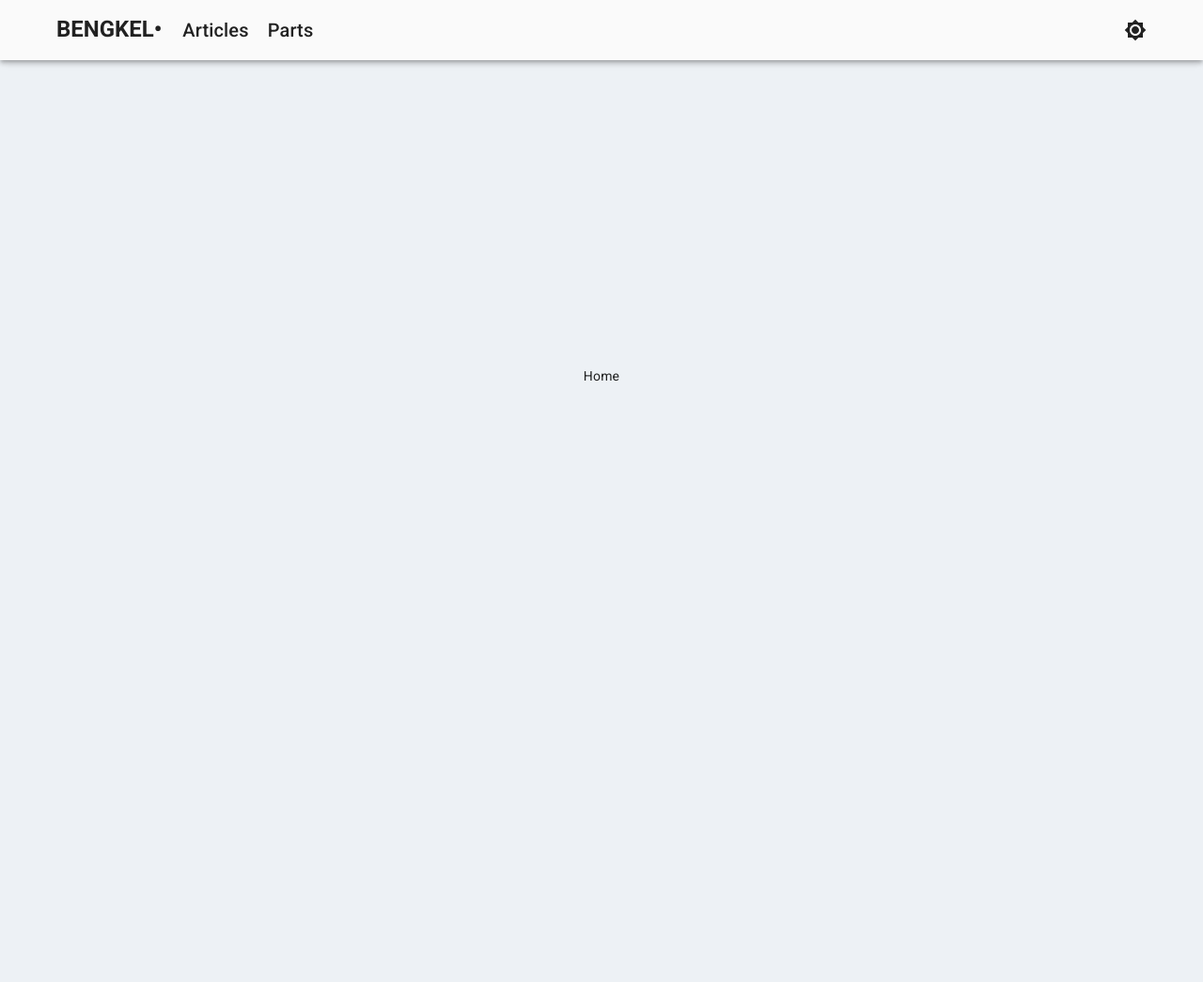
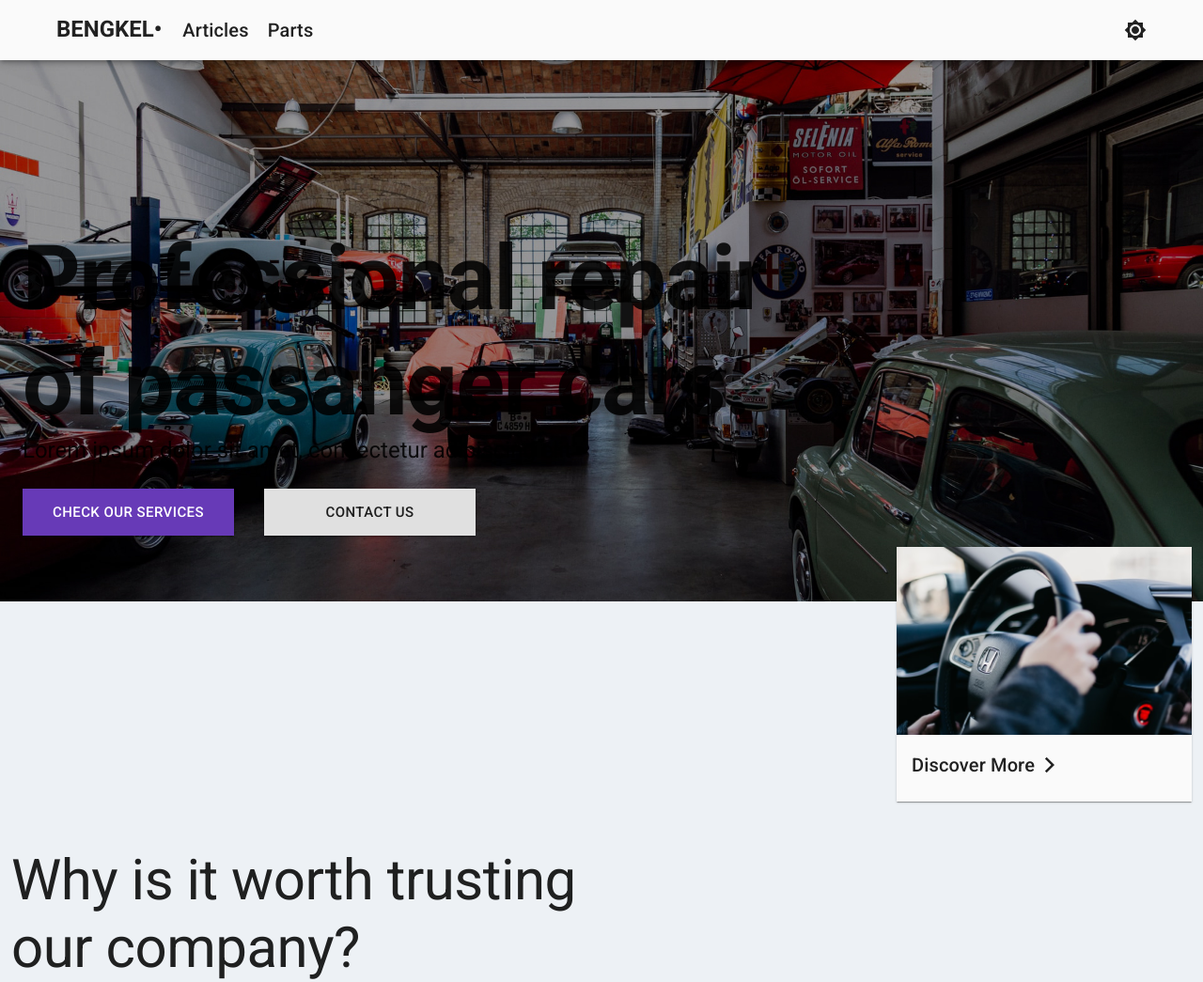
Before and after one commit to Jauzy/ifmas-web, a Gatsby site: page / in a window 1280 px wide. Shown: the whole page at 94% size. Before the commit the page ends 800 px from the top, so only its background shows below. Built offline with nearby package versions, Linux system fonts and the light colour scheme; Gatsby itself is replaced by a stand-in of ours.

Commit message:
Home v1 - Grid Lover
added image and some buttons and stuff

```diff
--- a/src/pages/index.js
+++ b/src/pages/index.js
@@ -1,17 +1,97 @@
 import React from "react"
 import Container from '@material-ui/core/Container'
+import Grid from '@material-ui/core/Grid'
+import Typography from '@material-ui/core/Typography'
+import Paper from '@material-ui/core/Paper'
+import Button from '@material-ui/core/Button'
+import Card from '@material-ui/core/Card'
+import CardActionArea from '@material-ui/core/CardActionArea'
+import CardActions from '@material-ui/core/CardActions'
+import CardMedia from '@material-ui/core/CardMedia'
+import CardContent from '@material-ui/core/CardContent'
+import Box from '@material-ui/core/Box'
+import ArrowForwardIosIcon from '@material-ui/icons/ArrowForwardIos';
+
+import purple from '@material-ui/core/colors/purple';
+import deepPurple from '@material-ui/core/colors/deepPurple';
+
+import ImageBG from "../images/main.jpg"
 
 import Layout from "../Components/Layout"
 import SEO from "../Components/Seo"
 
+const accent = deepPurple['500']; // #e040fb
+
+const mainButtonStyle = {
+  maxWidth: '250px',
+  minWidth: '225px',
+  minHeight: '50px',
+  borderRadius: '0'
+}
+
+
+
 const IndexPage = ({ data }) => {
   return (
-    <Layout>
-      <SEO title="Home" />
-      <Container style={{ display: 'flex', justifyContent: 'center', alignItems: 'center', minHeight: '100vh' }}>
-        Home
-      </Container>
-    </Layout>
+    <div style={{ height: '80vh', backgroundImage: `url(${ImageBG})`, backgroundSize: 'cover', backgroundRepeat: 'no-repeat' }}>
+      <Layout>
+        <SEO title="Home" />
+        <Container style={{ display: 'flex', justifyContent: 'center', alignItems: 'center', minHeight: '100vh', paddingTop: '30vh' }}>
+          <Grid container spacing={3}>
+            <Grid item container xs={12}>
+              <Grid item xs={12}>
+                <Typography variant="h1" component="h2" style={{ fontWeight: 'bold' }}>
+                  Professional repair <br />
+                  of passanger cars.
+                </Typography>
+                <Typography variant="h5" gutterBottom >
+                  Lorem ipsum dolor sit amet, consectetur adipiscing elit
+                </Typography>
+              </Grid>
+
+              <Grid container spacing={4} xs={12} style={{paddingTop: '2vh'}}>
+                <Grid item>
+                  <Button variant="contained" size='large' style={{ color: 'white', backgroundColor: `${accent}`, ...mainButtonStyle }}>
+                    Check our services
+                  </Button>
+                </Grid>
+                <Grid item>
+                  <Button variant="contained" size='large' style={mainButtonStyle}>contact us</Button>
+                </Grid>
+              </Grid>
+            </Grid>
+
+            <Grid container xs={12} justify="flex-end" alignItems="flex-end">
+              <Grid item xs={3}>
+                <Card style={{borderRadius: '0'}}>
+                  <CardActionArea>
+                    <CardMedia
+                      style={{ height: '200px' }}
+                      image= {require ("../images/driving.jpg")}
+                    />
+                    <CardContent>
+                      <Grid container>
+                        <Typography item gutterBottom variant="h6">
+                            Discover More
+                        </Typography>
+                        <ArrowForwardIosIcon item fontSize='small' style={{marginTop: '0.72vh', marginLeft: '0.7vh'}}></ArrowForwardIosIcon>
+                      </Grid>
+                    </CardContent>
+                  </CardActionArea>
+                </Card>
+              </Grid>
+            </Grid>
+
+            <Box pt={6}>
+              <Grid container xs={12}>
+                <Typography variant='h2' style={{ fontWeight: 'normal' }}> Why is it worth trusting <br/> our company?</Typography>
+              </Grid>
+            </Box>
+          </Grid>
+
+        </Container>
+      </Layout>
+    </div>
   )
 }
 
```
Also changed, not shown: src/images/driving.jpg (added), src/images/main.jpg (added).
